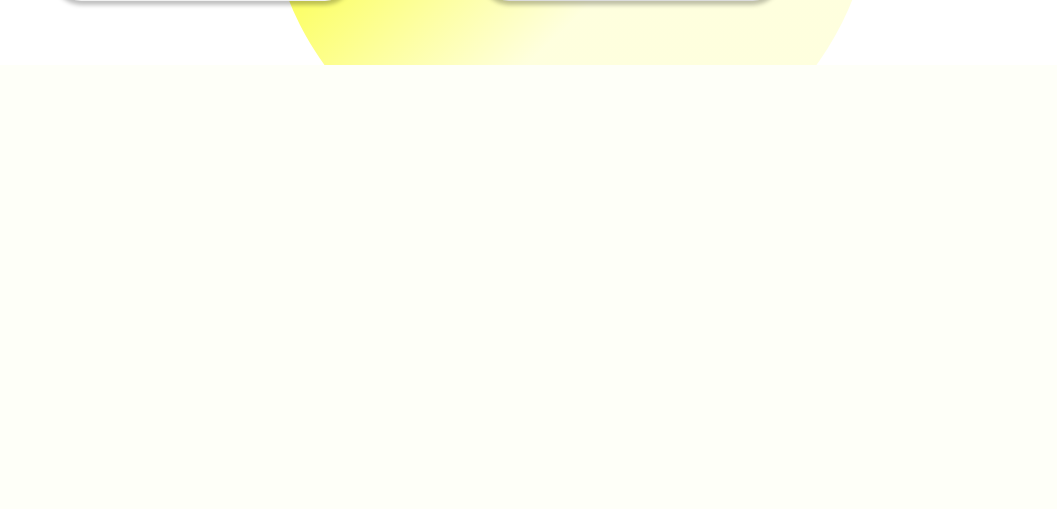
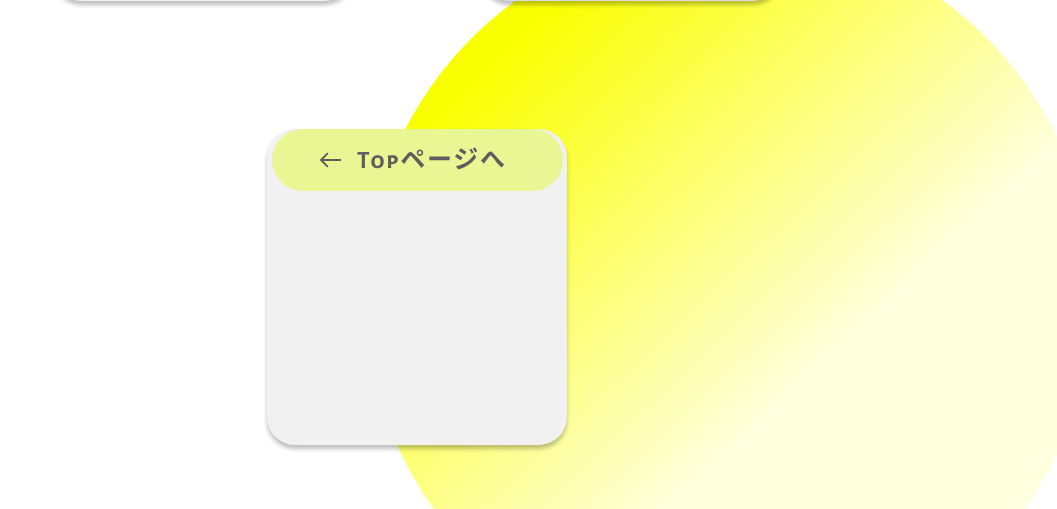
Before and after one commit to Nekoya3/CCC, a Flask app: page /topics in a window 1280 px wide. Shown: the part 2250-2759 px from the top of the page, without its empty margins (223-1280 px from the left). Before the commit the page ends 2315 px from the top, so only its background shows below. Run offline with Flask 2, Linux system fonts and the light colour scheme; data comes from the database, SQL or seed files in the repository.

Commit message:
backボタンの追加

```diff
--- a/app/templates/topics.html
+++ b/app/templates/topics.html
@@ -31,6 +31,7 @@
             {% endfor %}
 
             <a href="/add" class="card toadd"><img src="../static/images/add.svg"></a>
+            <a href="/" class="card back"><img src="../static/images/back_button.svg"></a>
         </div>
     </main>
 
```
